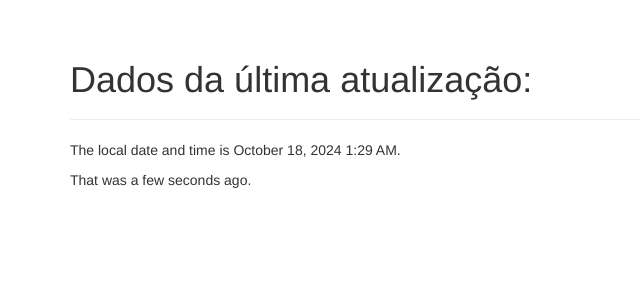
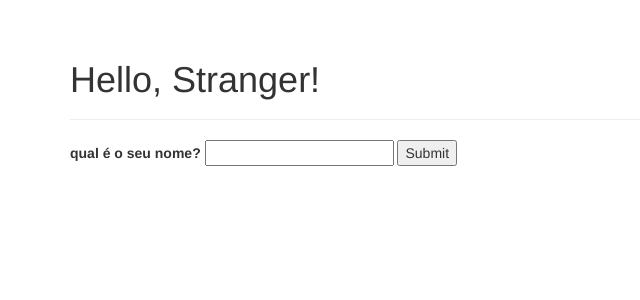
Before and after one commit to Gabriel-Lucena/flask, a Flask app: page / in a window 1280 px wide. Shown: the part 52-352 px from the top of the page, without its empty margins (0-640 px from the left). Run offline with Flask 3, Linux system fonts and the light colour scheme; some libraries are stand-ins or nearby versions.

Commit message:
Recebendo informações através do formulário

```diff
--- a/flask_app.py
+++ b/flask_app.py
@@ -1,18 +1,31 @@
 
 # A very simple Flask Hello World app for you to get started with...
 
-from flask import Flask, render_template, request
+from flask import Flask, render_template, request, session, redirect, url_for
 from flask_bootstrap import Bootstrap
 from flask_moment import Moment
 from datetime import datetime
 
+from flask_wtf import FlaskForm
+from wtforms import StringField, SubmitField
+from wtforms.validators import DataRequired
+
+class NameForm(FlaskForm):
+    name = StringField('qual é o seu nome?', validators= [DataRequired()])
+    submit = SubmitField('Submit')
+
 app = Flask(__name__)
+app.config['SECRET_KEY'] = 'Chave Secreta'
 bootstrap = Bootstrap(app)
 moment = Moment(app)
 
-@app.route('/')
+@app.route('/', methods=['GET', 'POST'])
 def index():
-    return render_template('index.html', current_time=datetime.utcnow())
+    form = NameForm()
+    if form.validate_on_submit():
+        session['name'] = form.name.data
+        return redirect(url_for('index'))
+    return render_template('index.html', current_time=datetime.utcnow(), form=form, name=session.get('name'))
 
 @app.route('/user/<name>/<prontuario>/<instituicao>')
 def user(name, prontuario, instituicao):
--- a/templates/index.html
+++ b/templates/index.html
@@ -1,9 +1,14 @@
 {% extends "base.html" %}
+{% import "bootstrap/wtf.html" as wtf%}
+{% block page_content %}
 
-{% block page_content %}
 <div class="page-header">
-    <h1>Dados da última atualização:</h1>
+    <h1> Hello, {% if name %} {{ name }}{% else %}Stranger{% endif %}!</h1>
 </div>
-<p>The local date and time is {{ moment(current_time).format('LLL') }}.</p>
-<p>That was {{ moment(current_time).fromNow(refresh=True) }}.</p>
+
+<form method="POST">
+    {{ form.hidden_tag() }}
+    {{ form.name.label }} {{ form.name(id=name) }}
+    {{ form.submit }}
+</form>
 {% endblock %}
```
